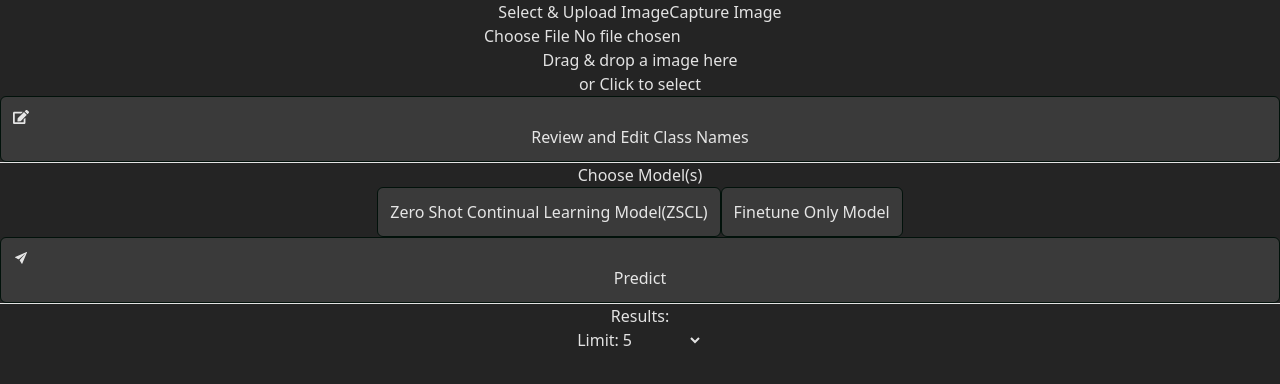
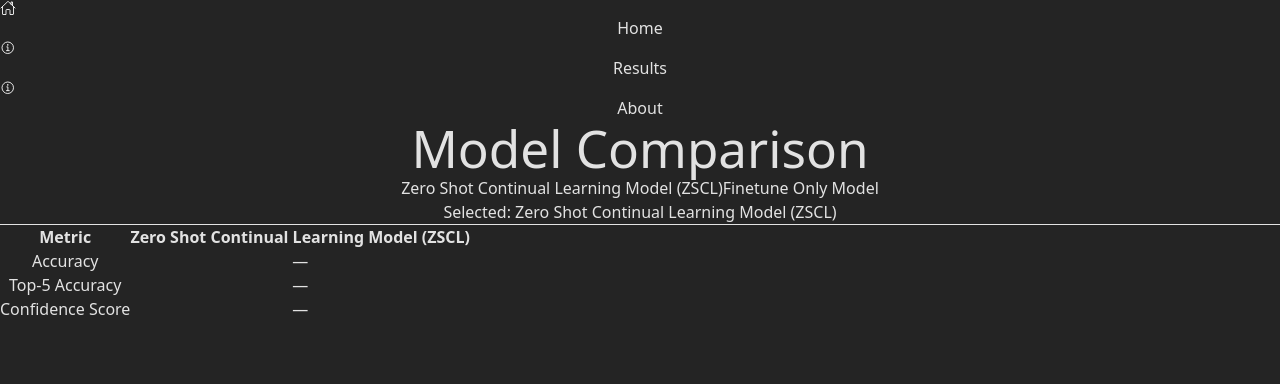
Before and after one commit to JuicedCooky/zscl_ui, a React (Vite) app in the folder frontend/: page /results in a window 1280 px wide. Shown: the top 384 px of the page. Built offline with nearby package versions, Linux system fonts and the light colour scheme.

Commit message:
added tab bar, added results page

```diff
--- a/frontend/package.json
+++ b/frontend/package.json
@@ -16,6 +16,7 @@
     "react": "^19.2.0",
     "react-dom": "^19.2.0",
     "react-icons": "^5.5.0",
+    "react-router-dom": "^7.12.0",
     "three": "^0.182.0"
   },
   "devDependencies": {
--- a/frontend/src/App.jsx
+++ b/frontend/src/App.jsx
@@ -1,20 +1,74 @@
-import { useState } from 'react'
-import reactLogo from './assets/react.svg'
+import { BrowserRouter, Routes, Route, NavLink } from 'react-router-dom'
 import './App.css'
 import Home from './pages/Home.jsx'
-import React from "react";
+import About from './pages/About.jsx'
+import React from "react"
 import './index.css'
-import BackgroundDot from './components/BackgroundDot.jsx';
+import { IoHomeOutline } from "react-icons/io5"
+import { IoInformationCircleOutline } from "react-icons/io5"
+import Results from './pages/Results.jsx'
 
 function App() {
-  const [count, setCount] = useState(0)
+  return (
+    <BrowserRouter>
+      <div className="relative w-screen h-screen flex">
+        {/* Left Sidebar */}
+        <nav className="w-16 bg-[var(--color-onyx)]/50 border-r border-[var(--color-honeydew)]/20 flex flex-col items-center py-4 gap-4">
+          <NavLink
+            to="/"
+            className={({ isActive }) =>
+              `p-3 rounded-lg transition duration-300 flex flex-col items-center gap-1 ${
+                isActive
+                  ? 'bg-[var(--color-magenta)]/60 text-[var(--color-honeydew)]'
+                  : 'hover:bg-[var(--color-magenta)]/30 text-[var(--color-honeydew)]/70'
+              }`
+            }
+            title="Home"
+          >
+            <IoHomeOutline className="text-2xl" />
+            <span className="text-xs">Home</span>
+          </NavLink>
 
-  return (
+          <NavLink
+            to="/results"
+            className={({ isActive }) =>
+              `p-3 rounded-lg transition duration-300 flex flex-col items-center gap-1 ${isActive
+                ? 'bg-[var(--color-magenta)]/60 text-[var(--color-honeydew)]'
+                : 'hover:bg-[var(--color-magenta)]/30 text-[var(--color-honeydew)]/70'
+              }`
+            }
+            title="Results"
+          >
+            <IoInformationCircleOutline className="text-2xl" />
+            <span className="text-xs">Results</span>
+          </NavLink>
 
-    <div className="relative w-screen h-screen">
-      {/* <BackgroundDot className=""/> */}
-      <Home className="relative z-10"/>
-    </div>
+          <NavLink
+            to="/about"
+            className={({ isActive }) =>
+              `p-3 rounded-lg transition duration-300 flex flex-col items-center gap-1 ${
+                isActive
+                  ? 'bg-[var(--color-magenta)]/60 text-[var(--color-honeydew)]'
+                  : 'hover:bg-[var(--color-magenta)]/30 text-[var(--color-honeydew)]/70'
+              }`
+            }
+            title="About"
+          >
+            <IoInformationCircleOutline className="text-2xl" />
+            <span className="text-xs">About</span>
+          </NavLink>
+        </nav>
+
+        {/* Main Content */}
+        <div className="flex-1 overflow-auto">
+          <Routes>
+            <Route path="/" element={<Home className="relative z-10" />} />
+            <Route path="/results" element={<Results className="relative z-10" />} />
+            <Route path="/about" element={<About className="relative z-10" />} />
+          </Routes>
+        </div>
+      </div>
+    </BrowserRouter>
   )
 }
 
--- /dev/null
+++ b/frontend/src/assets/results/results.json
@@ -0,0 +1,34 @@
+{
+    "pure_finetune": {
+        "accuracy": 75.90,
+        "running_accuracy": [
+            65.37,
+            65.55,
+            67.64,
+            72.27,
+            75.90
+        ],
+        "transfer_scores": [
+            -0.01,
+            0.14,
+            2.45,
+            -0.04
+        ]
+    },
+    "zscl_freeze": {
+        "accuracy": "78.03",
+        "running_accuracy": [
+            65.37,
+            68.78,
+            70.62,
+            74.28,
+            78.03
+        ],
+        "transfer_scores": [
+            3.41,
+            1.84,
+            3.66,
+            3.75
+        ]
+    }
+}
--- /dev/null
+++ b/frontend/src/pages/About.jsx
@@ -0,0 +1,17 @@
+import React from "react";
+
+export default function About({ className }) {
+    return (
+        <div className={`${className} flex flex-col gap-4 pt-10 items-center h-auto`}>
+            <h1 className="text-3xl font-bold">About</h1>
+            <div className="w-8/10 text-center">
+                <p className="text-lg">
+                    This is the Zero-Shot Continual Learning (ZSCL) demonstration application.
+                </p>
+                <p className="mt-4">
+                    Use the navigation on the left to switch between pages.
+                </p>
+            </div>
+        </div>
+    );
+}
--- /dev/null
+++ b/frontend/src/pages/Results.jsx
@@ -0,0 +1,102 @@
+import React, { useState } from "react";
+import results from "../assets/results/results.json";
+
+const MODEL_NAMES = [
+    "Zero Shot Continual Learning Model (ZSCL)",
+    "Finetune Only Model"
+];
+
+const ROW_LABELS = [
+    { key: "accuracy", label: "Accuracy" },
+    { key: "top5", label: "Top-5 Accuracy" },
+    { key: "transfer", label: "Confidence Score" },
+    // { key: "inference_time", label: "Inference Time" },
+];
+
+export default function Results({ className }) {
+    const [selectedModels, setSelectedModels] = useState([true, false]);
+
+    const toggleModel = (index) => {
+        setSelectedModels(prev => {
+            const newArray = [...prev];
+            newArray[index] = !newArray[index];
+            return newArray;
+        });
+    };
+
+    const activeModels = MODEL_NAMES.filter((_, idx) => selectedModels[idx]);
+
+    return (
+        <div className={`${className} flex flex-col gap-4 pt-10 items-center h-auto`}>
+            <h1 className="text-3xl font-bold">Model Comparison</h1>
+
+            {/* Model Selection Tabs */}
+            <div className="w-2/3 bg-white/10 rounded-md p-2 border-1 gap-2 flex relative">
+                {MODEL_NAMES.map((name, idx) => (
+                    <button
+                        key={idx}
+                        className={`flex-1 rounded-md p-3 z-1 border-1 transition duration-300 ${
+                            selectedModels[idx]
+                                ? "bg-[var(--color-magenta)]/60 border-[var(--color-onyx)]"
+                                : "bg-transparent border-transparent hover:bg-[var(--color-onyx)]/20 hover:border-[var(--color-onyx)]"
+                        }`}
+                        onClick={() => toggleModel(idx)}
+                    >
+                        {name}
+                    </button>
+                ))}
+            </div>
+
+            <p className="text-sm text-gray-400">
+                Selected: {activeModels.length > 0 ? activeModels.join(", ") : "None"}
+            </p>
+
+            <hr className="w-9/10 border-[var(--color-honeydew)]/50" />
+
+            {/* Comparison Table */}
+            <div className="w-9/10 border-2 border-[var(--color-onyx)] rounded-md overflow-hidden">
+                {activeModels.length === 0 ? (
+                    <div className="w-full text-center text-gray-400 py-10">
+                        Select at least one model to view comparison
+                    </div>
+                ) : (
+                    <table className="w-full">
+                        <thead>
+                            <tr className="border-b border-[var(--color-honeydew)]/30">
+                                <th className="p-4 text-left bg-white/5 w-48">Metric</th>
+                                {activeModels.map((modelName) => (
+                                    <th
+                                        key={modelName}
+                                        className="p-4 text-center font-semibold"
+                                    >
+                                        {modelName}
+                                    </th>
+                                ))}
+                            </tr>
+                        </thead>
+                        <tbody>
+                            {ROW_LABELS.map((row, idx) => (
+                                <tr
+                                    key={row.key}
+                                    // className={idx % 2 === 0 ? "bg-white/5" : ""}
+                                >
+                                    <td className="p-4 text-left font-medium border-r border-[var(--color-honeydew)]/20">
+                                        {row.label}
+                                    </td>
+                                    {activeModels.map((modelName) => (
+                                        <td
+                                            key={`${modelName}-${row.key}`}
+                                            className={`"p-4 text-center text-gray-400" ${idx % 2 === 0 ? "bg-white/5" : ""}`}
+                                        >
+                                            —
+                                        </td>
+                                    ))}
+                                </tr>
+                            ))}
+                        </tbody>
+                    </table>
+                )}
+            </div>
+        </div>
+    );
+}
```
Also changed, not shown: 1 other file (tests, documents, lock files or other folders).
